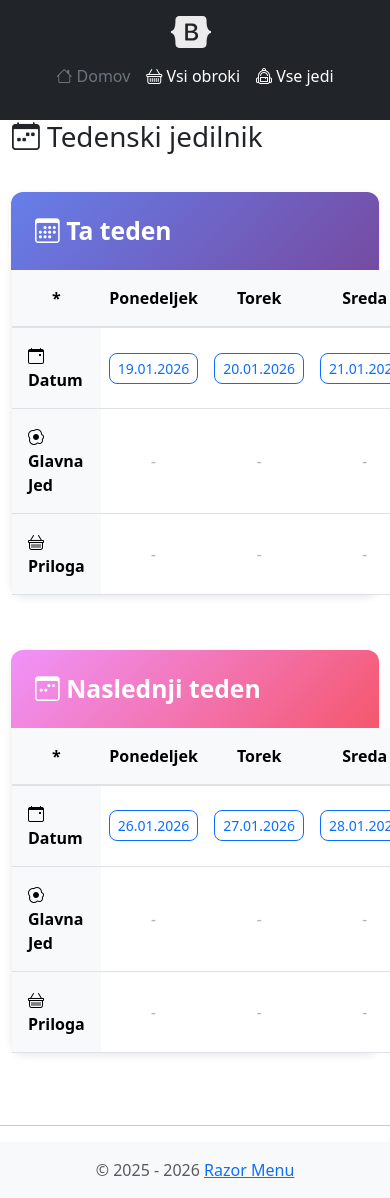
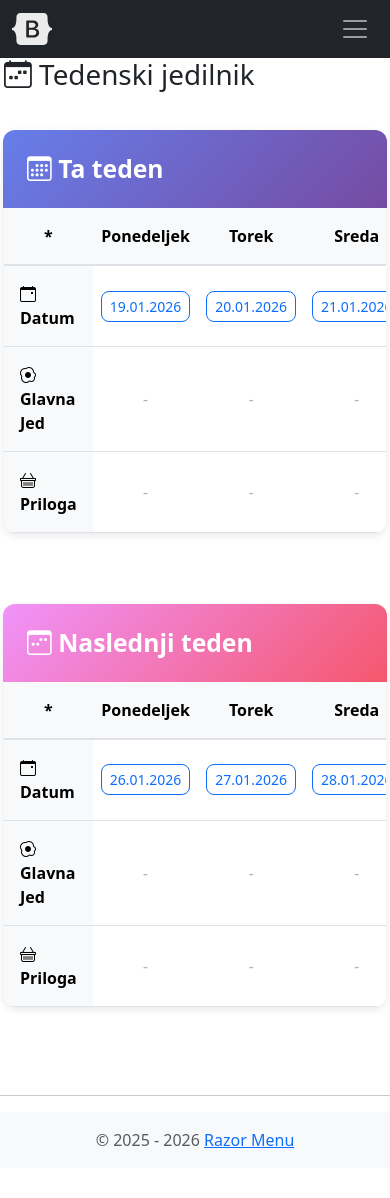
Before and after one commit to Charckle/razor_menu, a Flask app: page / in a window 390 px wide; the page is wider, and only the part inside the window is pictured. After the commit the page ends 1148 px from the top of that part, so only its background shows below. Run offline with Flask 3, Linux system fonts and the light colour scheme; parts of the project's set-up code (start-up, migrations or seed data) failed here and were passed over; some libraries are stand-ins or nearby versions.

Commit message:
fixed with table

```diff
--- a/app/templates/main_page_module/base.html
+++ b/app/templates/main_page_module/base.html
@@ -16,6 +16,38 @@
 
     <script src="{{ url_for('static', filename='main_page_module/jquerry/jquery-3.5.1.min.js') }}"></script>
 
+    <style>
+      /* Prevent horizontal overflow */
+      html, body {
+        overflow-x: hidden;
+        max-width: 100%;
+      }
+      /* Ensure navbar toggler works on mobile */
+      .navbar-toggler {
+        border: none;
+        padding: 0.25rem 0.5rem;
+      }
+      .navbar-toggler:focus {
+        box-shadow: none;
+      }
+      /* Active nav link styling */
+      .navbar-nav .nav-link.active,
+      .navbar-nav .nav-link.text-secondary {
+        color: rgba(255, 255, 255, 0.75) !important;
+        font-weight: 500;
+      }
+      /* Mobile menu improvements */
+      @media (max-width: 991.98px) {
+        .navbar-collapse {
+          margin-top: 1rem;
+          padding-top: 1rem;
+          border-top: 1px solid rgba(255, 255, 255, 0.1);
+        }
+        .navbar-nav .nav-link {
+          padding: 0.5rem 0;
+        }
+      }
+    </style>
 
     {% block extraheader %}
     {% endblock extraheader %}
@@ -32,28 +64,58 @@
   </svg>
 
   <body>
-    <header class="p-3 text-bg-dark">
+    <nav class="navbar navbar-expand-lg navbar-dark bg-dark">
       <div class="container">
-        <div class="d-flex flex-wrap align-items-center justify-content-center justify-content-lg-start">
-          <a href="/" class="d-flex align-items-center mb-2 mb-lg-0 text-white text-decoration-none">
-            <svg class="bi me-2" width="40" height="32" role="img" aria-label="Bootstrap" style="fill: rgb(235, 235, 235); "><use xlink:href="#bootstrap"></use></svg>
-          </a>
-
-          <ul class="nav col-12 col-lg-auto me-lg-auto mb-2 justify-content-center mb-md-0">
-            <li><a href="{{ url_for('main_page_module.index') }}" class="nav-link px-2 {% block nav_index %}text-white{% endblock nav_index %}"><i class="bi bi-house"></i> Domov</a></li>
-            <li><a href="{{ url_for('main_page_module.meals') }}" class="nav-link px-2 {% block nav_v_obr %}text-white{% endblock nav_v_obr %}"><i class="bi bi-basket"></i> Vsi obroki</a></li>
-            <li><a href="{{ url_for('main_page_module.dishes') }}" class="nav-link px-2 {% block nav_v_jedi %}text-white{% endblock nav_v_jedi %}"><i class="bi bi-backpack2"></i> Vse jedi</a></li>
-            {% if session['user_id'] %}<li><a href="{{ url_for('main_page_module.ingredients') }}" class="nav-link px-2 {% block nav_ingredients %}text-white{% endblock nav_ingredients %}"><i class="bi bi-list-ul"></i> Sestavine</a></li>{% endif %}
-            {% if session['user_id'] %}<li><a href="{{ url_for('main_page_module.day_special_foods') }}" class="nav-link px-2 {% block nav_day_special %}text-white{% endblock nav_day_special %}"><i class="bi bi-calendar-event"></i> Posebne jedi</a></li>{% endif %}
+        <a class="navbar-brand d-flex align-items-center" href="/">
+          <svg class="bi me-2" width="40" height="32" role="img" aria-label="Bootstrap" style="fill: rgb(235, 235, 235); "><use xlink:href="#bootstrap"></use></svg>
+        </a>
+        <button class="navbar-toggler" type="button" data-bs-toggle="collapse" data-bs-target="#navbarNav" aria-controls="navbarNav" aria-expanded="false" aria-label="Toggle navigation">
+          <span class="navbar-toggler-icon"></span>
+        </button>
+        <div class="collapse navbar-collapse" id="navbarNav">
+          <ul class="navbar-nav me-auto mb-2 mb-lg-0">
+            <li class="nav-item">
+              <a class="nav-link {% block nav_index %}{% endblock nav_index %}" href="{{ url_for('main_page_module.index') }}">
+                <i class="bi bi-house"></i> <span class="d-lg-inline">Domov</span>
+              </a>
+            </li>
+            <li class="nav-item">
+              <a class="nav-link {% block nav_v_obr %}{% endblock nav_v_obr %}" href="{{ url_for('main_page_module.meals') }}">
+                <i class="bi bi-basket"></i> <span class="d-lg-inline">Vsi obroki</span>
+              </a>
+            </li>
+            <li class="nav-item">
+              <a class="nav-link {% block nav_v_jedi %}{% endblock nav_v_jedi %}" href="{{ url_for('main_page_module.dishes') }}">
+                <i class="bi bi-backpack2"></i> <span class="d-lg-inline">Vse jedi</span>
+              </a>
+            </li>
+            {% if session['user_id'] %}
+            <li class="nav-item">
+              <a class="nav-link {% block nav_ingredients %}{% endblock nav_ingredients %}" href="{{ url_for('main_page_module.ingredients') }}">
+                <i class="bi bi-list-ul"></i> <span class="d-lg-inline">Sestavine</span>
+              </a>
+            </li>
+            <li class="nav-item">
+              <a class="nav-link {% block nav_day_special %}{% endblock nav_day_special %}" href="{{ url_for('main_page_module.day_special_foods') }}">
+                <i class="bi bi-calendar-event"></i> <span class="d-lg-inline">Posebne jedi</span>
+              </a>
+            </li>
+            {% endif %}
           </ul>
-
-          <div class="text-end d-flex align-items-center">
-            <!-- Login Button -->
-            {% if session['user_id'] %}<a type="button" class="btn btn-outline-light me-2" href="{{ url_for('main_page_module.logout') }}">Logout</a>{% endif %}
-        </div>
+          <div class="d-flex">
+            {% if session['user_id'] %}
+              <a class="btn btn-outline-light" href="{{ url_for('main_page_module.logout') }}">
+                <i class="bi bi-box-arrow-right"></i> Logout
+              </a>
+            {% else %}
+              <a class="btn btn-outline-light" href="{{ url_for('main_page_module.login') }}">
+                <i class="bi bi-box-arrow-in-right"></i> Login
+              </a>
+            {% endif %}
+          </div>
         </div>
       </div>
-    </header>
+    </nav>
 
     {% with messages = get_flashed_messages(with_categories=true) %}
       {% if messages %}
--- a/app/templates/main_page_module/index.html
+++ b/app/templates/main_page_module/index.html
@@ -105,6 +105,55 @@
     color: #adb5bd;
     font-style: italic;
   }
+  .table-responsive-wrapper {
+    overflow-x: auto;
+    -webkit-overflow-scrolling: touch;
+    width: 100%;
+    max-width: 100%;
+    display: block;
+  }
+  .table-responsive-wrapper table {
+    min-width: 800px;
+    width: 100%;
+    margin-bottom: 0;
+  }
+  @media (max-width: 991.98px) {
+    .container-fluid {
+      padding-left: 0.5rem;
+      padding-right: 0.5rem;
+    }
+    .week-card {
+      margin-left: 0;
+      margin-right: 0;
+    }
+    .table-responsive-wrapper {
+      border-radius: 0 0 12px 12px;
+      margin: 0;
+    }
+    .table-responsive-wrapper::-webkit-scrollbar {
+      height: 8px;
+    }
+    .table-responsive-wrapper::-webkit-scrollbar-track {
+      background: #f1f1f1;
+      border-radius: 0 0 12px 12px;
+    }
+    .table-responsive-wrapper::-webkit-scrollbar-thumb {
+      background: #888;
+      border-radius: 4px;
+    }
+    .table-responsive-wrapper::-webkit-scrollbar-thumb:hover {
+      background: #555;
+    }
+  }
+  @media (max-width: 575.98px) {
+    .container-fluid {
+      padding-left: 0.25rem;
+      padding-right: 0.25rem;
+    }
+    .table-responsive-wrapper table {
+      min-width: 700px;
+    }
+  }
 </style>
 {% endblock extraheader  %}
 
@@ -126,16 +175,17 @@
       </div>
     </div>
 
-    <div class="row">
+    <div class="row g-0 g-lg-3">
       <!-- This Week -->
-      <div class="col-lg-10">
+      <div class="col-12 col-lg-10">
         <div class="card week-card border-0">
           <div class="week-header">
             <h2><i class="bi bi-calendar3"></i> Ta teden</h2>
           </div>
           <div class="card-body p-0">
-            {% set this_week = Meal.get_week_dates() %}
-            <table class="table meal-table mb-0">
+            <div class="table-responsive-wrapper">
+              {% set this_week = Meal.get_week_dates() %}
+              <table class="table meal-table mb-0">
               <thead>
                 <tr>
                   <th scope="col" style="width: 120px;">*</th>
@@ -413,11 +463,12 @@
                 {% endif %}
               </tbody>
             </table>
+            </div>
           </div>
         </div>
       </div>
 
-      <div class="col-lg-2">
+      <div class="col-12 col-lg-2 mt-3 mt-lg-0">
         {% if session['user_id'] %}
         <div class="sidebar-actions">
           <div class="d-grid gap-2">
@@ -434,15 +485,16 @@
     </div>
 
     <!-- Next Week -->
-    <div class="row mt-4">
-      <div class="col-lg-10">
+    <div class="row mt-4 g-0 g-lg-3">
+      <div class="col-12 col-lg-10">
         <div class="card week-card border-0">
           <div class="week-header" style="background: linear-gradient(135deg, #f093fb 0%, #f5576c 100%);">
             <h2><i class="bi bi-calendar3-week"></i> Naslednji teden</h2>
           </div>
           <div class="card-body p-0">
-            {% set next_week = Meal.get_week_dates(1) %}
-            <table class="table meal-table mb-0">
+            <div class="table-responsive-wrapper">
+              {% set next_week = Meal.get_week_dates(1) %}
+              <table class="table meal-table mb-0">
               <thead>
                 <tr>
                   <th scope="col" style="width: 120px;">*</th>
@@ -720,11 +772,12 @@
                 {% endif %}
               </tbody>
             </table>
+            </div>
           </div>
         </div>
       </div>
 
-      <div class="col-lg-2">
+      <div class="col-12 col-lg-2 mt-3 mt-lg-0">
         {% if session['user_id'] %}
         <div class="sidebar-actions">
           <div class="d-grid gap-2">
```
